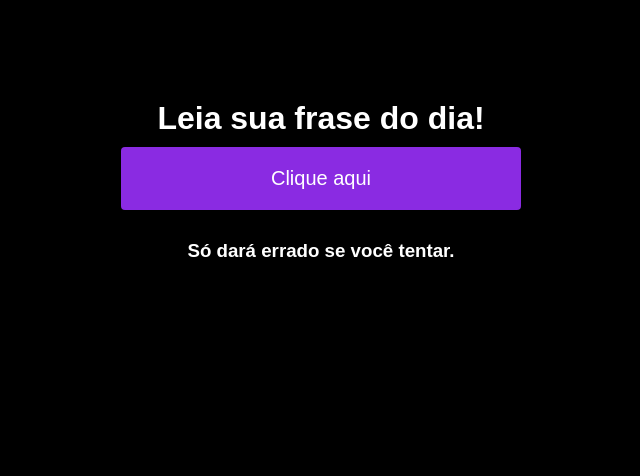
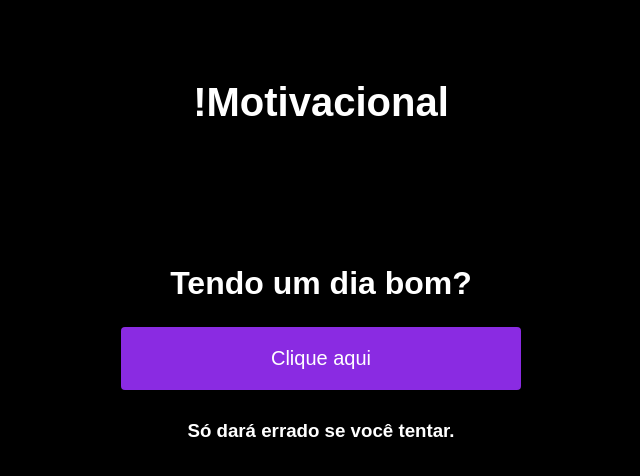
Before and after one commit to VeniLima/Motivacional, a plain HTML site: page index.html in a window 1280 px wide. Both pictures are taken after a click on the button "Clique aqui". Shown: the whole page, without its empty margins (319-959 px from the left). Drawn offline with Linux system fonts and the light colour scheme.

Commit message:
window onload

```diff
--- a/index.html
+++ b/index.html
@@ -8,9 +8,10 @@
     <script type="text/javascript" src="script.js" defer></script>
     <link href="styles.css" rel="stylesheet" />
   </head>
-  <body id="container">
-    <div>
-      <h1>Leia sua frase do dia!</h1>
+  <body>
+    <h1 id="logo">!Motivacional</h1>
+    <div id="container">
+      <h1>Tendo um dia bom?</h1>
       <button id="button" type="button" onclick="sendMessage()">
         Clique aqui
       </button>
--- a/script.js
+++ b/script.js
@@ -3,7 +3,7 @@ const phrases = [
   "Lute como nunca, perca como sempre.",
   "Nenhum obstáculo é grande para quem desiste.",
   "O caminho é longo, mas a derrota é certa.",
-  "É só uma fase ruim, logo vai piorar.",
+  "Não é só uma fase ruim, logo vai piorar.",
   "Seja o protagonista do seu fracasso.",
   "Você é mais fraco do que pensa.",
   "Nunca foi azar, sempre foi incompetência.",
@@ -22,17 +22,23 @@ const phrases = [
   "Durma 12 horas por dia, assim as chances de fazer merda caem pela metade",
 ];
 
+window.onload = () => {
+  message = document.querySelector("#message");
+  button = document.querySelector("#button");
+};
+
 function sendMessage() {
   const totalPhrases = phrases.length;
   const random = Math.floor(Math.random() * totalPhrases);
 
-  document.querySelector("#message").innerHTML = phrases[random];
+  message.innerHTML = phrases[random];
 
-  document.querySelector("#button").disabled = true;
+  //button.disabled = true;
 
-  document.querySelector("#message").style.opacity = 1;
-  setTimeout(function () {
-    document.querySelector("#message").style.opacity = 0;
-    document.querySelector("#button").disabled = false;
+  //message.style.opacity = 1;
+  /*setTimeout(function () {
+    message.style.opacity = 0;
+    button.disabled = false;
   }, 3000);
+  */
 }
--- a/styles.css
+++ b/styles.css
@@ -2,6 +2,14 @@ body{
     background-color: black;
     color:white;
     text-align: center;
+    font-family: sans-serif;
+}
+
+#logo{
+    font-size: 40px;
+    padding: 40px;
+
+    font-weight: black;
     font-family: sans-serif;
 }
 
@@ -46,5 +54,5 @@ button:hover {
 
 h1{
     margin-top: 40px;
-    margin-bottom: 10px;
+    margin-bottom: 25px;
 }
```
